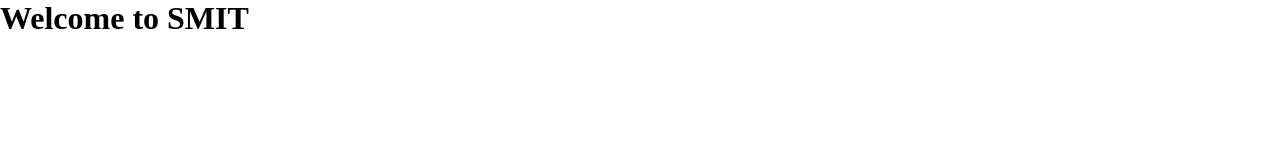
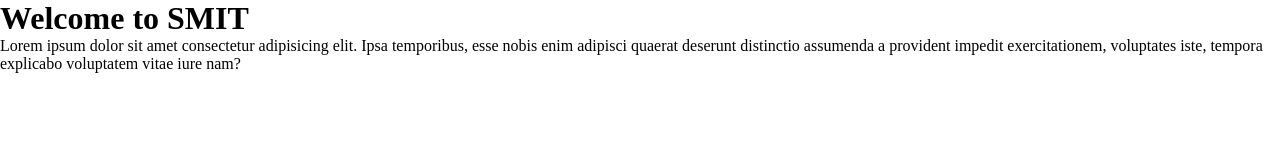
Before and after one commit to abdul17097/portfolio_123, a plain HTML site: page index.html in a window 1280 px wide. Drawn offline with Linux system fonts and the light colour scheme.

Commit message:
added paragraph

```diff
--- a/index.html
+++ b/index.html
@@ -8,5 +8,11 @@
   </head>
   <body>
     <h1>Welcome to SMIT</h1>
+    <p>
+      Lorem ipsum dolor sit amet consectetur adipisicing elit. Ipsa temporibus,
+      esse nobis enim adipisci quaerat deserunt distinctio assumenda a provident
+      impedit exercitationem, voluptates iste, tempora explicabo voluptatem
+      vitae iure nam?
+    </p>
   </body>
 </html>
```
